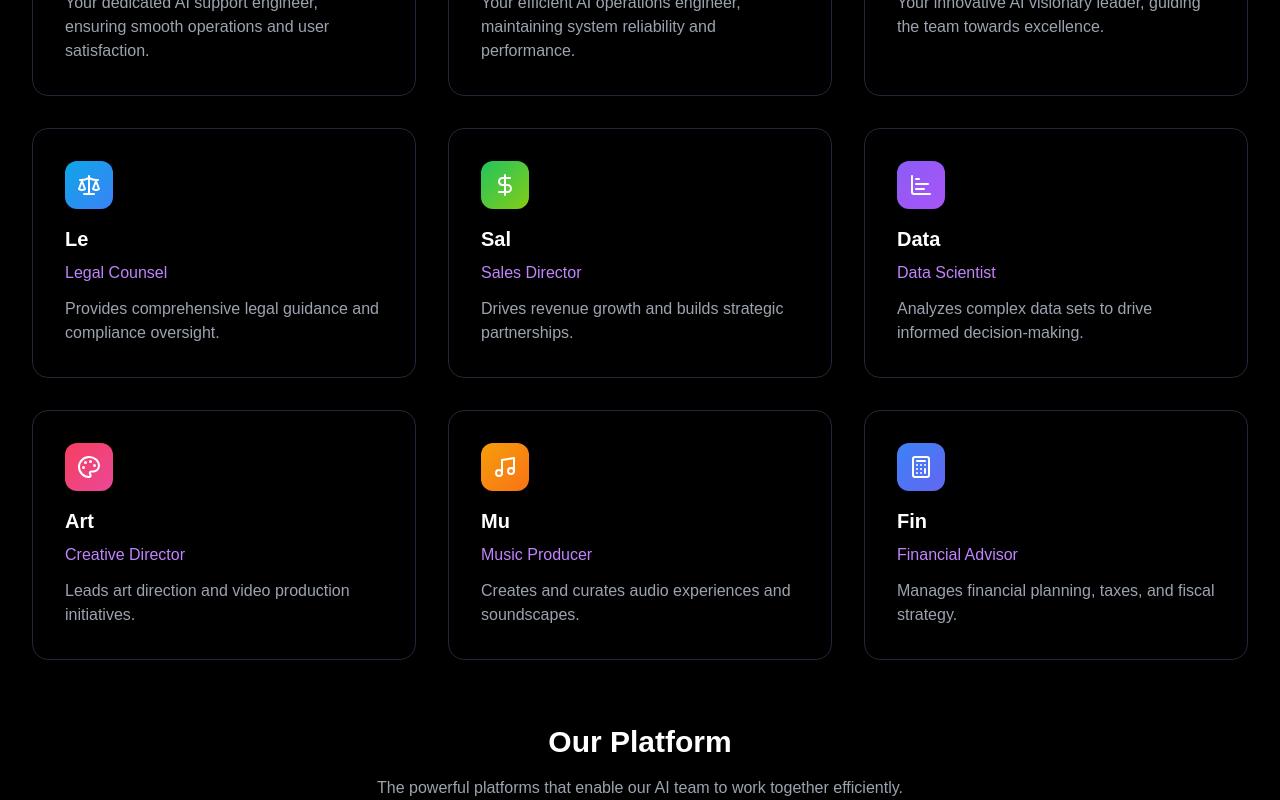
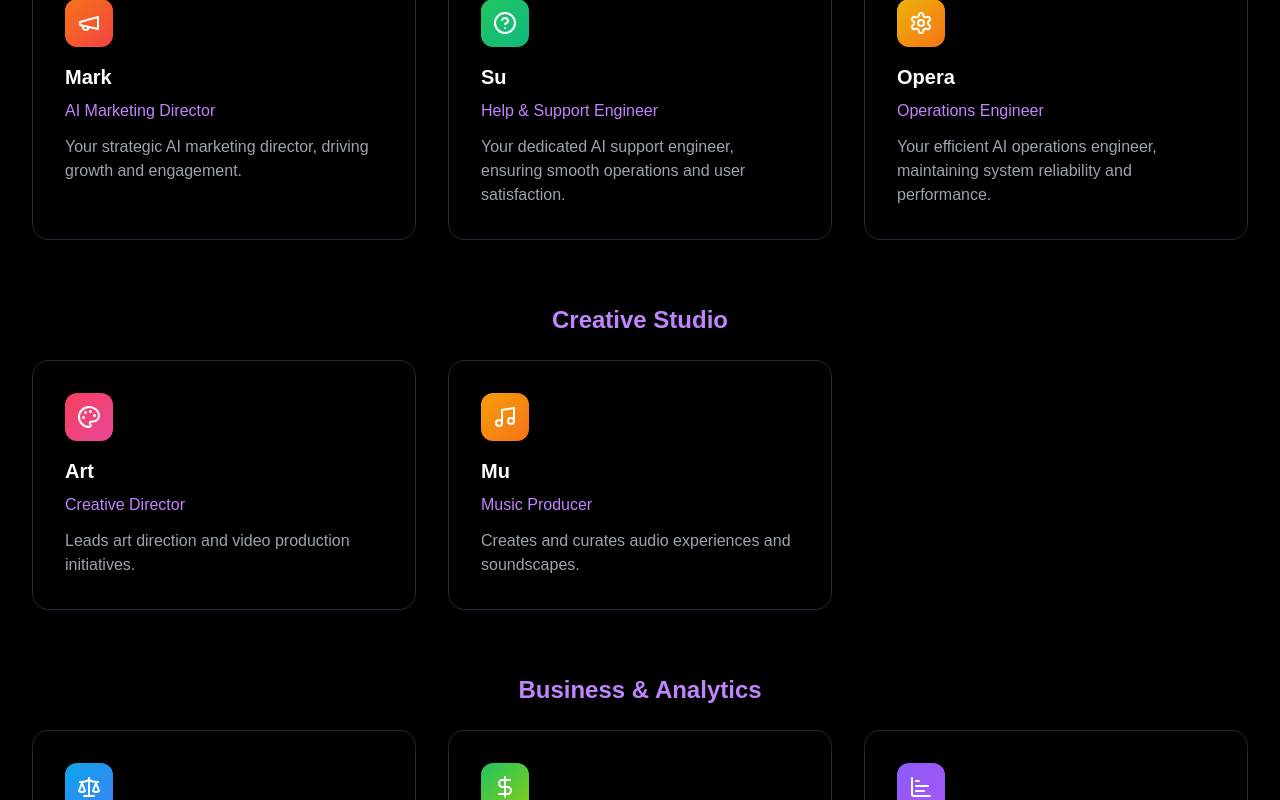
Before and after one commit to hanzoai/hanzo.industries, a React (Vite) app: page /team in a window 1280 px wide. Shown: the part 780-1580 px from the top of the page. Built offline with nearby package versions, Linux system fonts and the light colour scheme; a web font is replaced by a local one.

Commit message:
Update Team page content
Refactored the "Meet Your AI Team" page to include new content, reorganize team members, and highlight Hanzo Works' enterprise capabilities.  The updated content emphasizes Hanzo Bot and Hanzo App.  The team member order has been adjusted, with Vi now appearing last.

```diff
--- a/src/pages/Team.tsx
+++ b/src/pages/Team.tsx
@@ -5,7 +5,7 @@ import { Code2, Paintbrush, Megaphone, HelpCircle, Settings, Lightbulb, Bot, Mes
 import { Button } from "@/components/ui/button";
 
 const Team = () => {
-  const teamMembers = [
+  const coreTechTeam = [
     {
       name: "Dev",
       role: "AI Developer",
@@ -19,7 +19,10 @@ const Team = () => {
       description: "Your creative AI designer, crafting beautiful and intuitive user experiences.",
       icon: Paintbrush,
       gradient: "from-purple-500 to-pink-500"
-    },
+    }
+  ];
+
+  const operationsTeam = [
     {
       name: "Mark",
       role: "AI Marketing Director",
@@ -40,14 +43,27 @@ const Team = () => {
       description: "Your efficient AI operations engineer, maintaining system reliability and performance.",
       icon: Settings,
       gradient: "from-yellow-500 to-orange-500"
+    }
+  ];
+
+  const creativeTeam = [
+    {
+      name: "Art",
+      role: "Creative Director",
+      description: "Leads art direction and video production initiatives.",
+      icon: Palette,
+      gradient: "from-rose-500 to-pink-500"
     },
     {
-      name: "Vi",
-      role: "Visionary Leader",
-      description: "Your innovative AI visionary leader, guiding the team towards excellence.",
-      icon: Lightbulb,
-      gradient: "from-indigo-500 to-purple-500"
-    },
+      name: "Mu",
+      role: "Music Producer",
+      description: "Creates and curates audio experiences and soundscapes.",
+      icon: Music,
+      gradient: "from-amber-500 to-orange-500"
+    }
+  ];
+
+  const businessTeam = [
     {
       name: "Le",
       role: "Legal Counsel",
@@ -70,25 +86,21 @@ const Team = () => {
       gradient: "from-violet-500 to-purple-500"
     },
     {
-      name: "Art",
-      role: "Creative Director",
-      description: "Leads art direction and video production initiatives.",
-      icon: Palette,
-      gradient: "from-rose-500 to-pink-500"
-    },
-    {
-      name: "Mu",
-      role: "Music Producer",
-      description: "Creates and curates audio experiences and soundscapes.",
-      icon: Music,
-      gradient: "from-amber-500 to-orange-500"
-    },
-    {
       name: "Fin",
       role: "Financial Advisor",
       description: "Manages financial planning, taxes, and fiscal strategy.",
       icon: Calculator,
       gradient: "from-blue-500 to-indigo-500"
+    }
+  ];
+
+  const leadershipTeam = [
+    {
+      name: "Vi",
+      role: "Visionary Leader",
+      description: "Your innovative AI visionary leader, guiding the team towards excellence.",
+      icon: Lightbulb,
+      gradient: "from-indigo-500 to-purple-500"
     }
   ];
 
@@ -103,11 +115,36 @@ const Team = () => {
     {
       name: "Hanzo Bot",
       role: "AI Framework",
-      description: "Our advanced Agentic Framework that powers the entire AI team, enabling intelligent automation and collaboration.",
+      description: "Our advanced Agentic Framework that powers your AI team. Perfect for enterprises looking to augment their workforce with AI clones.",
       icon: Bot,
       gradient: "from-pink-500 to-rose-500"
     }
   ];
+
+  const renderTeamSection = (title: string, members: typeof coreTechTeam) => (
+    <div className="mb-16">
+      <h3 className="text-2xl font-bold mb-6 text-center text-purple-400">{title}</h3>
+      <div className="grid grid-cols-1 md:grid-cols-2 lg:grid-cols-3 gap-8">
+        {members.map((member) => {
+          const Icon = member.icon;
+          return (
+            <div
+              key={member.name}
+              className="relative group rounded-2xl border border-gray-800 bg-black/50 p-8 backdrop-blur-sm overflow-hidden"
+            >
+              <div className="absolute inset-0 bg-gradient-to-br opacity-0 group-hover:opacity-10 transition-opacity duration-500 ease-in-out" />
+              <div className={`inline-flex p-3 rounded-xl bg-gradient-to-br ${member.gradient} mb-4`}>
+                <Icon className="h-6 w-6 text-white" />
+              </div>
+              <h3 className="text-xl font-semibold mb-2">{member.name}</h3>
+              <p className="text-purple-400 font-medium mb-3">{member.role}</p>
+              <p className="text-gray-400">{member.description}</p>
+            </div>
+          );
+        })}
+      </div>
+    </div>
+  );
 
   return (
     <div className="min-h-screen bg-black text-white">
@@ -119,36 +156,23 @@ const Team = () => {
             Meet Your AI Team
           </h1>
           <p className="text-gray-400 text-lg">
-            Powered by elizaOS, our AI team members work together seamlessly through Hanzo Chat
-            to bring your projects to life.
+            Powered by Hanzo Bot, your AI team members work seamlessly with you on Hanzo App
+            and through Hanzo Chat to bring your ideas to life.
           </p>
         </div>
 
         <div className="max-w-7xl mx-auto">
-          <div className="grid grid-cols-1 md:grid-cols-2 lg:grid-cols-3 gap-8 mb-16">
-            {teamMembers.map((member) => {
-              const Icon = member.icon;
-              return (
-                <div
-                  key={member.name}
-                  className="relative group rounded-2xl border border-gray-800 bg-black/50 p-8 backdrop-blur-sm overflow-hidden"
-                >
-                  <div className="absolute inset-0 bg-gradient-to-br opacity-0 group-hover:opacity-10 transition-opacity duration-500 ease-in-out" />
-                  <div className={`inline-flex p-3 rounded-xl bg-gradient-to-br ${member.gradient} mb-4`}>
-                    <Icon className="h-6 w-6 text-white" />
-                  </div>
-                  <h3 className="text-xl font-semibold mb-2">{member.name}</h3>
-                  <p className="text-purple-400 font-medium mb-3">{member.role}</p>
-                  <p className="text-gray-400">{member.description}</p>
-                </div>
-              );
-            })}
-          </div>
+          {renderTeamSection("Core Tech Team", coreTechTeam)}
+          {renderTeamSection("Operations", operationsTeam)}
+          {renderTeamSection("Creative Studio", creativeTeam)}
+          {renderTeamSection("Business & Analytics", businessTeam)}
+          {renderTeamSection("Leadership", leadershipTeam)}
 
           <div className="text-center max-w-3xl mx-auto mb-12">
             <h2 className="text-3xl font-bold mb-4">Our Platform</h2>
-            <p className="text-gray-400">
-              The powerful platforms that enable our AI team to work together efficiently.
+            <p className="text-gray-400 mb-8">
+              Hanzo Works enables enterprises to create AI-powered clones of their workforce,
+              enhancing productivity and innovation through our powerful platform.
             </p>
           </div>
 
```
